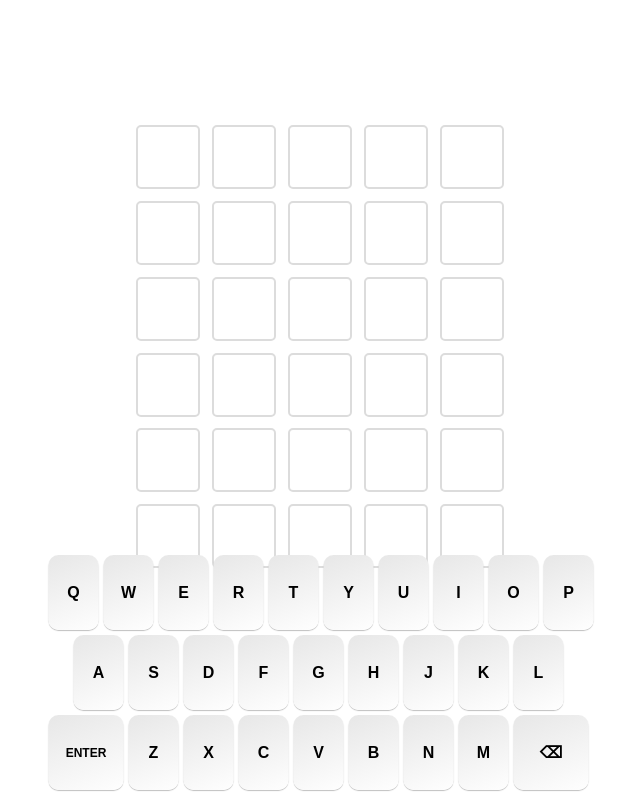
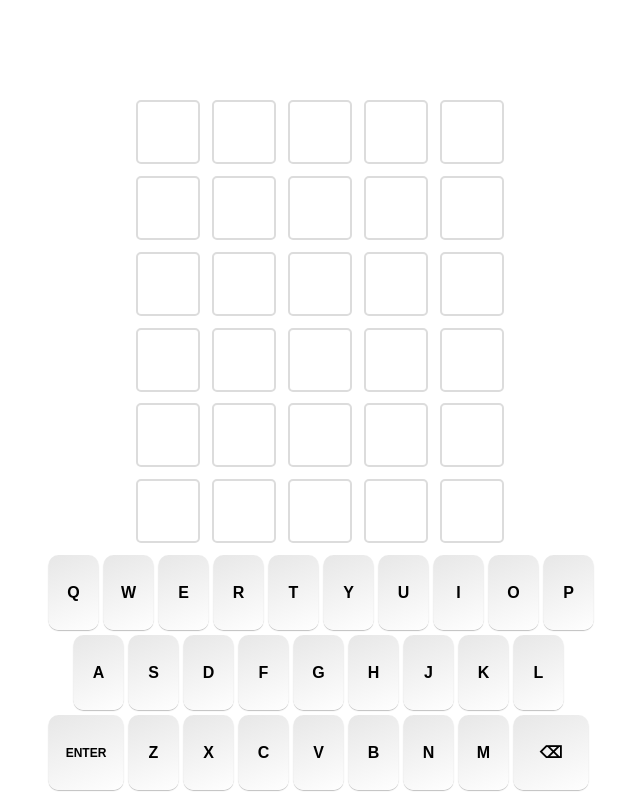
Before and after one commit to lucidcelestial/lucidcelestial.github.io, a plain HTML site: page index.html in a window 1280 px wide. Shown: the whole page, without its empty margins (319-959 px from the left). Drawn offline with Linux system fonts and the light colour scheme; a web font is replaced by a local one.

Commit message:
Updated game div position

```diff
--- a/style.css
+++ b/style.css
@@ -38,8 +38,8 @@ body{
 #game{
     position: fixed;
     left: 50%;
-    top: 100px;
-    transform: translate(-50%, 0%);
+    top: 25%;
+    transform: translate(-50%, -25%);
 
     width: 370px;
     height: 450px;
```
